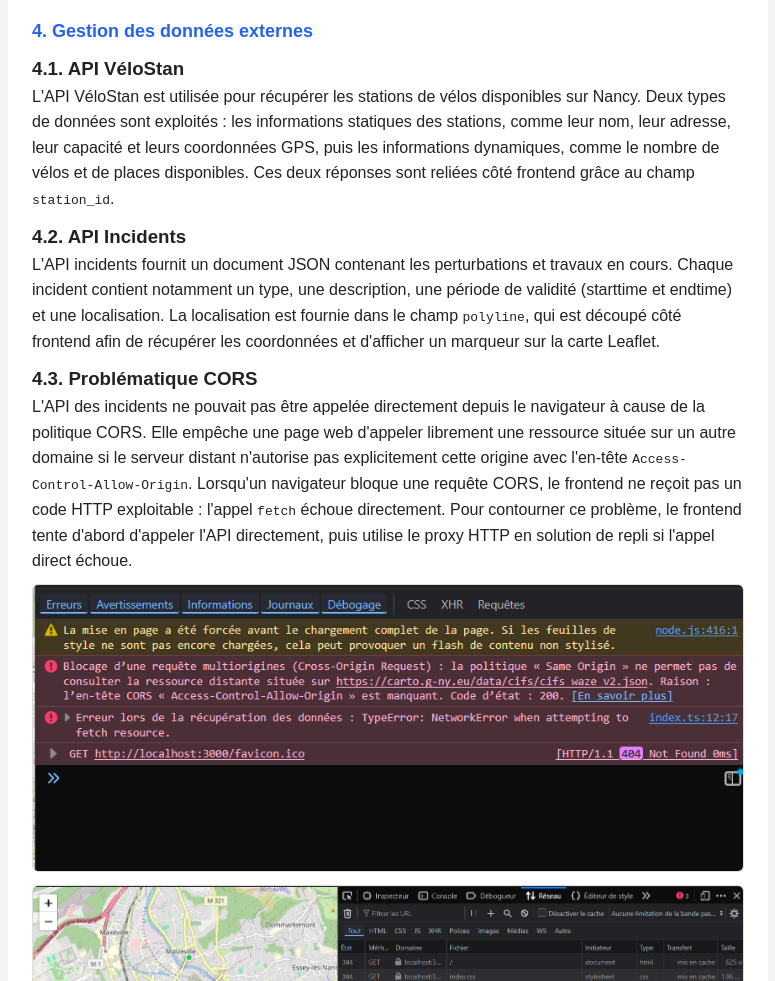
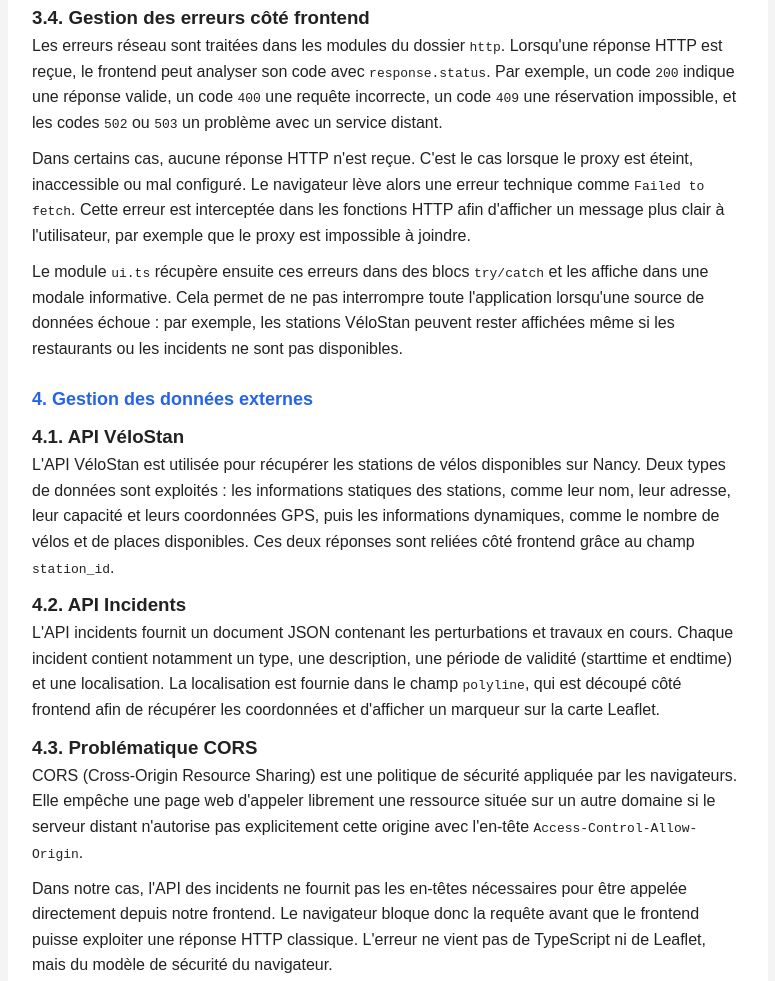
Before and after one commit to IanisPocachard/S4-02_ApplicationRepartie, a website: page frontend/pages/compte-rendu.html in a window 1280 px wide. Shown: the part 2955-3936 px from the top of the page, without its empty margins (252-1027 px from the left). Drawn offline with Linux system fonts and the light colour scheme.

Commit message:
ajout explications compte rendu

```diff
--- a/frontend/pages/compte-rendu.html
+++ b/frontend/pages/compte-rendu.html
@@ -137,6 +137,29 @@
                 ces erreurs dans des blocs <code>try/catch</code> et les affiche dans une popup informative.
             </p>
 
+        <h3>3.4. Gestion des erreurs côté frontend</h3>
+            <p>
+                Les erreurs réseau sont traitées dans les modules du dossier <code>http</code>. Lorsqu'une réponse
+                HTTP est reçue, le frontend peut analyser son code avec <code>response.status</code>. Par exemple,
+                un code <code>200</code> indique une réponse valide, un code <code>400</code> une requête incorrecte,
+                un code <code>409</code> une réservation impossible, et les codes <code>502</code> ou <code>503</code>
+                un problème avec un service distant.
+            </p>
+
+            <p>
+                Dans certains cas, aucune réponse HTTP n'est reçue. C'est le cas lorsque le proxy est éteint,
+                inaccessible ou mal configuré. Le navigateur lève alors une erreur technique comme
+                <code>Failed to fetch</code>. Cette erreur est interceptée dans les fonctions HTTP afin d'afficher
+                un message plus clair à l'utilisateur, par exemple que le proxy est impossible à joindre.
+            </p>
+
+            <p>
+                Le module <code>ui.ts</code> récupère ensuite ces erreurs dans des blocs <code>try/catch</code> et les
+                affiche dans une modale informative. Cela permet de ne pas interrompre toute l'application lorsqu'une
+                source de données échoue : par exemple, les stations VéloStan peuvent rester affichées même si les
+                restaurants ou les incidents ne sont pas disponibles.
+            </p>
+
         <h2>4. Gestion des données externes</h2>
 
         <h3>4.1. API VéloStan</h3>
@@ -158,12 +181,17 @@
 
         <h3>4.3. Problématique CORS</h3>
             <p>
-                L'API des incidents ne pouvait pas être appelée directement depuis le navigateur à cause
-                de la politique CORS. Elle empêche une page web d'appeler librement une ressource située sur un autre domaine si le serveur distant n'autorise
-                pas explicitement cette origine avec l'en-tête <code>Access-Control-Allow-Origin</code>. Lorsqu'un navigateur bloque une requête CORS, le frontend ne reçoit pas un
-                code HTTP exploitable : l'appel <code>fetch</code> échoue directement. Pour contourner ce problème,
-                le frontend tente d'abord d'appeler l'API directement, puis utilise le proxy HTTP en solution de repli
-                si l'appel direct échoue.
+                CORS (Cross-Origin Resource Sharing) est une politique de sécurité appliquée par les navigateurs.
+                Elle empêche une page web d'appeler librement une ressource située sur un autre domaine si le serveur
+                distant n'autorise pas explicitement cette origine avec l'en-tête
+                <code>Access-Control-Allow-Origin</code>.
+            </p>
+
+            <p>
+                Dans notre cas, l'API des incidents ne fournit pas les en-têtes nécessaires pour être appelée
+                directement depuis notre frontend. Le navigateur bloque donc la requête avant que le frontend puisse
+                exploiter une réponse HTTP classique. L'erreur ne vient pas de TypeScript ni de Leaflet, mais du
+                modèle de sécurité du navigateur.
             </p>
 
         <figure class="report-figure">
@@ -182,7 +210,7 @@
             <p>
                 La solution repose sur un client HTTP Java exposé comme service RMI. Ce service implémente
                 l'interface <code>InterfaceIncidents</code> et fournit une méthode permettant de récupérer les données
-                de l'API incidents. Au démarrage, le service incidents récupère le service RMI du proxy (ce qui s'apparent à un service central dans notre architecture) en passant par l'annuaire puis s'enregistre
+                de l'API incidents. Au démarrage, le service incidents récupère le service RMI du proxy en passant par l'annuaire puis s'enregistre
                 auprès de lui grâce à la méthode dédiée. Le proxy peut ensuite appeler ce service lorsqu'il reçoit une requête HTTP sur le endpoint <code>/api/incidents</code>.
             </p>
 
```
